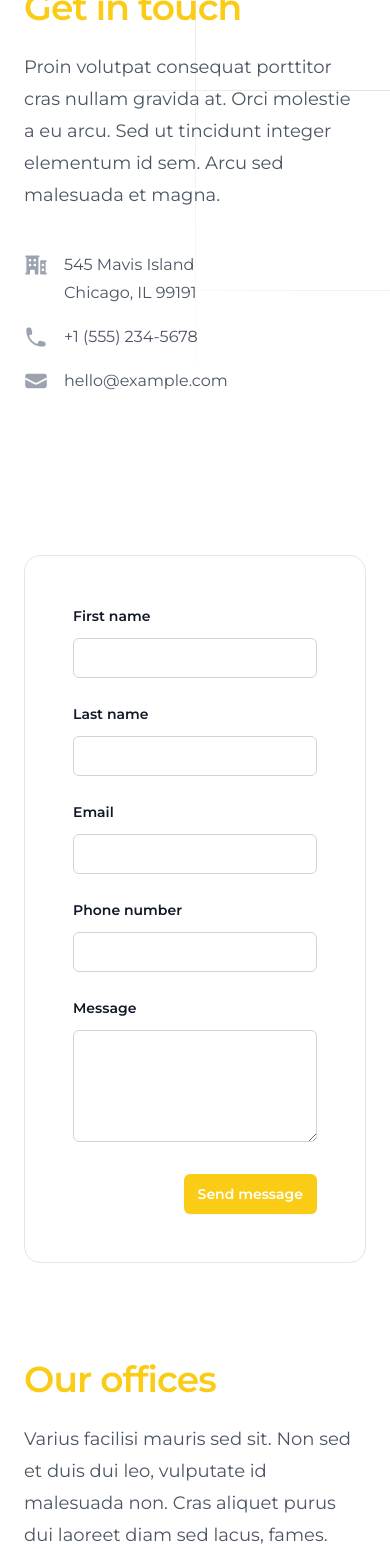
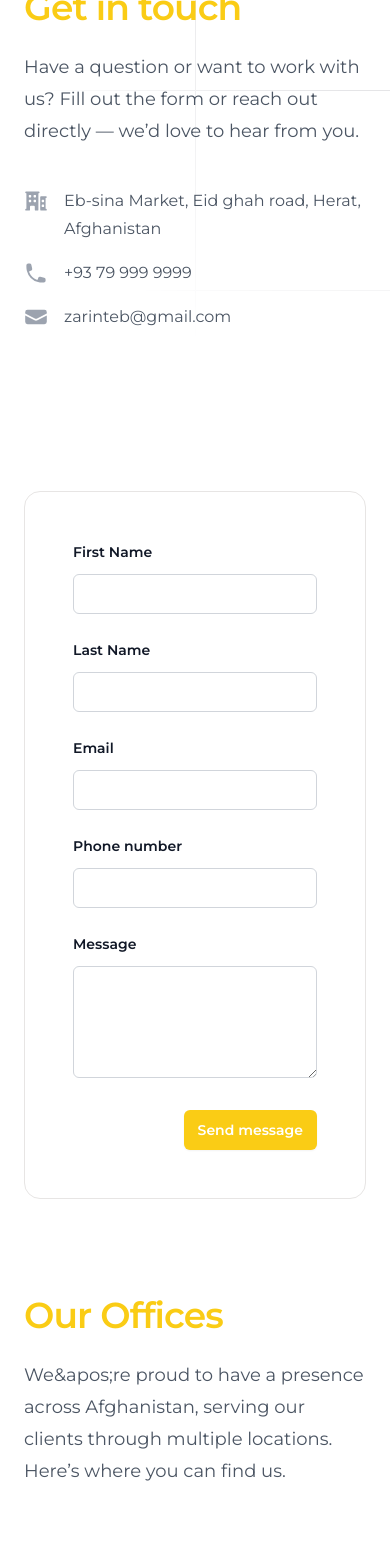
Before and after one commit to emadrasooli/nextjs-zarinteb, a Next.js app: page /en/contact in a window 390 px wide. Shown: the part 432-1981 px from the top of the page. Built offline with nearby package versions, Linux system fonts and the light colour scheme.

Commit message:
refactor(common): refactor design contact page

```diff
--- a/messages/en.json
+++ b/messages/en.json
@@ -1,6 +1,6 @@
 {
     "metadata": {
-        "title":"Zarin Teb | Inspiring a healthy life",
+        "title": "Zarin Teb | Inspiring a healthy life",
         "description": "We manufacture and trade high-quality medical equipment in Afghanistan, ensuring healthcare excellence."
     },
     "Navbar": {
@@ -89,7 +89,6 @@
             "terms": "Terms",
             "privacy": "Privacy policy"
         }
-
     },
     "servicesSection": {
         "heading": "Services we offer to support your progress.",
@@ -161,5 +160,47 @@
     "OurPeople-AboutPage": {
         "title": "Our Team in Action",
         "description": "Witness the passion and precision of our team driving innovation in manufacturing and orthopedic solutions."
+    },
+    "ContactPage": {
+        "heading": "Contact Us",
+        "title": "Get in touch",
+        "description": "Have a question or want to work with us? Fill out the form or reach out directly — we’d love to hear from you.",
+        "address": "Eb-sina Market, Eid ghah road, Herat, Afghanistan",
+        "phone": "+93 79 999 9999",
+        "email": "zarinteb@gmail.com",
+        "form": {
+            "firstName": "First Name",
+            "lastName": "Last Name",
+            "email": "Email",
+            "phone": "Phone number",
+            "message": "Message",
+            "submit": "Send message"
+        },
+        "ourOffices": {
+            "title": "Our Offices",
+            "description": "We&apos;re proud to have a presence across Afghanistan, serving our clients through multiple locations. Here’s where you can find us.",
+            "locations": {
+                "factory": {
+                    "name": "Factory",
+                    "address": "Industrial Park, Herat, Afghanistan",
+                    "phone": "+93 79 999 9999"
+                },
+                "herat": {
+                    "name": "Herat",
+                    "address": "Eb-sina Market, Eid ghah road, Herat, Afghanistan",
+                    "phone": "+93 79 999 9999"
+                },
+                "kabul": {
+                    "name": "Kabul",
+                    "address": "2nd Street, Taimani Project, Kabul, Afghanistan",
+                    "phone": "+93 79 999 9999"
+                },
+                "mazar": {
+                    "name": "Mazar",
+                    "address": "Opposite Balkh University, Masoud Square, Mazar-e-Sharif",
+                    "phone": "+93 79 999 9999"
+                }
+            }
+        }
     }
 }
--- a/messages/fa.json
+++ b/messages/fa.json
@@ -1,6 +1,6 @@
 {
     "metadata": {
-        "title":"زرین طب | الهام بخش یک زندگی سالم",
+        "title": "زرین طب | الهام بخش یک زندگی سالم",
         "description": "ما تجهیزات طبی با کیفیت بالا را در افغانستان تولید و تجارت می‌کنیم و سلامت را تضمین می‌کنیم."
     },
     "Navbar": {
@@ -89,7 +89,6 @@
             "terms": "شرایط و قوانین",
             "privacy": "حریم خصوصی"
         }
-
     },
     "servicesSection": {
         "heading": "خدماتی که برای پیشرفت شما ارائه می دهیم",
@@ -161,5 +160,47 @@
     "OurPeople-AboutPage": {
         "title": "تیم ما در عمل",
         "description": "شاهد اشتیاق و دقت تیم متخصصین ما در تولید راهکارهای نوآورانه صنعتی و ارتوپدی باشید"
+    },
+    "ContactPage": {
+        "heading": "ارتباط با ما",
+        "title": "با ما در تماس باشید",
+        "description": "سوالی دارید یا می‌خواهید با ما همکاری کنید؟ فرم را پر کنید یا مستقیماً با ما تماس بگیرید — خوشحال می‌شویم از شما بشنویم.",
+        "address": "مارکت ابن‌سینا، جاده عیدگاه، هرات، افغانستان",
+        "phone": "+۹۳ ۷۹ ۹۹۹ ۹۹۹۹",
+        "email": "zarinteb@gmail.com",
+        "form": {
+            "firstName": "نام",
+            "lastName": "نام خانوادگی",
+            "email": "ایمیل",
+            "phone": "شماره تماس",
+            "message": "پیام",
+            "submit": "ارسال پیام"
+        },
+        "ourOffices": {
+            "title": "دفاتر ما",
+            "description": "ما افتخار می‌کنیم که در سراسر افغانستان حضور داریم و از طریق مکان‌های مختلف به مشتریان خود خدمات ارائه می‌دهیم. در اینجا می‌توانید ما را پیدا کنید.",
+            "locations": {
+                "factory": {
+                    "name": "فابریکه",
+                    "address": "پارک صنعتی، هرات، افغانستان",
+                    "phone": "+۹۳ ۷۹ ۹۹۹ ۹۹۹۹"
+                },
+                "herat": {
+                    "name": "هرات",
+                    "address": "بازار ابن‌سینا، سرک عیدگاه، هرات، افغانستان",
+                    "phone": "+۹۳ ۷۹ ۹۹۹ ۹۹۹۹"
+                },
+                "kabul": {
+                    "name": "کابل",
+                    "address": "سرک دوم، پروژه تایمنی، کابل، افغانستان",
+                    "phone": "+۹۳ ۷۹ ۹۹۹ ۹۹۹۹"
+                },
+                "mazar": {
+                    "name": "مزار",
+                    "address": "روبروی دانشگاه بلخ، چوک مسعود، مزار شریف",
+                    "phone": "+۹۳ ۷۹ ۹۹۹ ۹۹۹۹"
                 }
             }
+        }
+    }
+}
--- a/messages/ps.json
+++ b/messages/ps.json
@@ -1,6 +1,6 @@
 {
     "metadata": {
-        "title":"زرین طب | د روغ ژوند الهام بخښونکی",
+        "title": "زرین طب | د روغ ژوند الهام بخښونکی",
         "description": "موږ په افغانستان کې د لوړ کیفیت طبي تجهیزات تولید او سوداګري کوو، چې د روغتیا پاملرنې غوره والی ډاډمن کوو."
     },
     "Navbar": {
@@ -89,7 +89,6 @@
             "terms": "شرایط او قوانین",
             "privacy": "شخصي محرمیت"
         }
-
     },
     "servicesSection": {
         "heading": "هغه خدمتونه چې موږ ستاسو د پرمختګ لپاره وړاندې کوو.",
@@ -161,6 +160,47 @@
     "OurPeople-AboutPage": {
         "title": "زموږ ټیم په عمل کی",
         "description": "زموږ د متخصصینو لیاقت او دقیق کار وګورئ چې په صنعتي او ارتوپیدیک جوړولو کی نوښت رامینځته کوي"
+    },
+    "ContactPage": {
+        "heading": "له موږ سره اړیکه",
+        "title": "اړیکه ونیسئ",
+        "description": "کومه پوښتنه لرئ یا غواړئ له موږ سره کار وکړئ؟ فورمه ډکه کړئ یا مستقیم تماس ونیسئ — موږ ستاسو د پیغام اورېدو ته خوښ یو.",
+        "address": "ابن‌سینا مارکېټ، د عیدګاه سړک، هرات، افغانستان",
+        "phone": "+۹۳ ۷۹ ۹۹۹ ۹۹۹۹",
+        "email": "zarinteb@gmail.com",
+        "form": {
+            "firstName": "نوم",
+            "lastName": "تخلص",
+            "email": "بریښنالیک",
+            "phone": "د تلیفون شمېره",
+            "message": "پیغام",
+            "submit": "پیغام واستوئ"
+        },
+        "ourOffices": {
+            "title": "زموږ دفترونه",
+            "description": "موږ ویاړو چې په ټول افغانستان کې شتون لرو، او د مختلفو ځایونو له لارې خپلو مشتریانو ته خدمت ورکوو. دلته موږ پیدا کولی شئ.",
+            "locations": {
+                "factory": {
+                    "name": "فابریکه",
+                    "address": "صنعتي پارک، هرات، افغانستان",
+                    "phone": "+۹۳ ۷۹ ۹۹۹ ۹۹۹۹"
+                },
+                "herat": {
+                    "name": "هرات",
+                    "address": "ابن‌سینا مارکېټ، د عیدګاه سړک، هرات، افغانستان",
+                    "phone": "+۹۳ ۷۹ ۹۹۹ ۹۹۹۹"
+                },
+                "kabul": {
+                    "name": "کابل",
+                    "address": "دوهم سرک، د تایمني پروژه، کابل، افغانستان",
+                    "phone": "+۹۳ ۷۹ ۹۹۹ ۹۹۹۹"
+                },
+                "mazar": {
+                    "name": "مزار",
+                    "address": "د بلخ پوهنتون مخې ته، د مسعود څلور لارې، مزار شریف",
+                    "phone": "+۹۳ ۷۹ ۹۹۹ ۹۹۹۹"
                 }
-
             }
+        }
+    }
+}
--- a/src/app/[locale]/contact/_components/ContactSection.tsx
+++ b/src/app/[locale]/contact/_components/ContactSection.tsx
@@ -1,7 +1,13 @@
 import Pattern from "@/components/Pattern";
-import { BuildingOffice2Icon, EnvelopeIcon, PhoneIcon } from "@heroicons/react/20/solid";
+import {
+  BuildingOffice2Icon,
+  EnvelopeIcon,
+  PhoneIcon,
+} from "@heroicons/react/20/solid";
+import { useTranslations } from "next-intl";
 
 export default function ContactSection() {
+  const t = useTranslations("ContactPage");
   return (
     <div className="relative isolate bg-white">
       <div className="mx-auto grid max-w-7xl grid-cols-1 lg:grid-cols-2">
@@ -11,55 +17,67 @@ export default function ContactSection() {
               <Pattern />
             </div>
             <h2 className="text-pretty text-4xl font-semibold tracking-tight text-primary sm:text-5xl">
-                Get in touch
+              {t("title")}
             </h2>
-              <p className="mt-6 text-lg/8 text-gray-600">
-                Proin volutpat consequat porttitor cras nullam gravida at. Orci molestie a eu arcu. Sed ut tincidunt
-                integer elementum id sem. Arcu sed malesuada et magna.
-              </p>
+            <p className="mt-6 text-lg/8 text-gray-600">{t("description")}</p>
             <dl className="mt-10 space-y-4 text-base/7 text-gray-600">
               <div className="flex gap-x-4">
                 <dt className="flex-none">
-                    <span className="sr-only">Address</span>
-                    <BuildingOffice2Icon aria-hidden="true" className="h-7 w-6 text-gray-400" />
+                  <BuildingOffice2Icon
+                    aria-hidden="true"
+                    className="h-7 w-6 text-gray-400"
+                  />
                 </dt>
-                  <dd>
-                    545 Mavis Island
-                    <br />
-                    Chicago, IL 99191
-                  </dd>
+                <dd>{t("address")}</dd>
               </div>
               <div className="flex gap-x-4">
                 <dt className="flex-none">
-                    <span className="sr-only">Telephone</span>
-                    <PhoneIcon aria-hidden="true" className="h-7 w-6 text-gray-400" />
+                  <PhoneIcon
+                    aria-hidden="true"
+                    className="h-7 w-6 text-gray-400"
+                  />
                 </dt>
                 <dd>
-                    <a href="tel:+1 (555) 234-5678" className="hover:text-gray-900">
-                      +1 (555) 234-5678
+                  <a
+                    href="tel:+1 (555) 234-5678"
+                    className="hover:text-gray-900"
+                  >
+                    {t("phone")}
                   </a>
                 </dd>
               </div>
               <div className="flex gap-x-4">
                 <dt className="flex-none">
-                    <span className="sr-only">Email</span>
-                    <EnvelopeIcon aria-hidden="true" className="h-7 w-6 text-gray-400" />
+                  <EnvelopeIcon
+                    aria-hidden="true"
+                    className="h-7 w-6 text-gray-400"
+                  />
                 </dt>
                 <dd>
-                    <a href="mailto:hello@example.com" className="hover:text-gray-900">
-                      hello@example.com
+                  <a
+                    href="mailto:hello@example.com"
+                    className="hover:text-gray-900"
+                  >
+                    {t("email")}
                   </a>
                 </dd>
               </div>
             </dl>
           </div>
         </div>
-          <form action="#" method="POST" className="px-6 pb-24 pt-20 sm:pb-32 lg:px-8 lg:py-32">
+        <form
+          action="#"
+          method="POST"
+          className="px-6 pb-24 pt-20 sm:pb-32 lg:px-8 lg:py-32"
+        >
           <div className="mx-auto max-w-xl lg:mr-0 lg:max-w-lg bg-white p-12 rounded-2xl border">
             <div className="grid grid-cols-1 gap-x-8 gap-y-6 sm:grid-cols-2">
               <div>
-                  <label htmlFor="first-name" className="block text-sm/6 font-semibold text-gray-900">
-                    First name
+                <label
+                  htmlFor="first-name"
+                  className="block text-sm/6 font-semibold text-gray-900"
+                >
+                  {t("form.firstName")}
                 </label>
                 <div className="mt-2.5">
                   <input
@@ -72,8 +90,11 @@ export default function ContactSection() {
                 </div>
               </div>
               <div>
-                  <label htmlFor="last-name" className="block text-sm/6 font-semibold text-gray-900">
-                    Last name
+                <label
+                  htmlFor="last-name"
+                  className="block text-sm/6 font-semibold text-gray-900"
+                >
+                  {t("form.lastName")}
                 </label>
                 <div className="mt-2.5">
                   <input
@@ -86,8 +107,11 @@ export default function ContactSection() {
                 </div>
               </div>
               <div className="sm:col-span-2">
-                  <label htmlFor="email" className="block text-sm/6 font-semibold text-gray-900">
-                    Email
+                <label
+                  htmlFor="email"
+                  className="block text-sm/6 font-semibold text-gray-900"
+                >
+                  {t("form.email")}
                 </label>
                 <div className="mt-2.5">
                   <input
@@ -100,8 +124,11 @@ export default function ContactSection() {
                 </div>
               </div>
               <div className="sm:col-span-2">
-                  <label htmlFor="phone-number" className="block text-sm/6 font-semibold text-gray-900">
-                    Phone number
+                <label
+                  htmlFor="phone-number"
+                  className="block text-sm/6 font-semibold text-gray-900"
+                >
+                  {t("form.phone")}
                 </label>
                 <div className="mt-2.5">
                   <input
@@ -114,8 +141,11 @@ export default function ContactSection() {
                 </div>
               </div>
               <div className="sm:col-span-2">
-                  <label htmlFor="message" className="block text-sm/6 font-semibold text-gray-900">
-                    Message
+                <label
+                  htmlFor="message"
+                  className="block text-sm/6 font-semibold text-gray-900"
+                >
+                  {t("form.message")}
                 </label>
                 <div className="mt-2.5">
                   <textarea
@@ -123,7 +153,7 @@ export default function ContactSection() {
                     name="message"
                     rows={4}
                     className="block w-full rounded-md bg-white px-3.5 py-2 text-base text-gray-900 outline outline-1 -outline-offset-1 outline-gray-300 placeholder:text-gray-400 focus:outline focus:outline-2 focus:-outline-offset-2 focus:outline-primary"
-                      defaultValue={''}
+                    defaultValue={""}
                   />
                 </div>
               </div>
@@ -133,12 +163,12 @@ export default function ContactSection() {
                 type="submit"
                 className="rounded-md bg-primary px-3.5 py-2.5 text-center text-sm font-semibold text-white shadow-sm hover:bg-primary/90 focus-visible:outline focus-visible:outline-2 focus-visible:outline-offset-2 focus-visible:outline-primary"
               >
-                  Send message
+                {t("form.submit")}
               </button>
             </div>
           </div>
         </form>
       </div>
     </div>
-    )
+  );
 }
--- a/src/app/[locale]/contact/_components/OfficesLocations.tsx
+++ b/src/app/[locale]/contact/_components/OfficesLocations.tsx
@@ -1,45 +1,63 @@
+"use client";
+
+import { useTranslations } from "next-intl";
+import { useMemo } from "react";
+
 export default function OfficesLocations() {
+  const t = useTranslations("ContactPage.ourOffices");
+  const offices = useMemo(() => {
+    return [
+      {
+        id: 1,
+        name: t("locations.factory.name"),
+        address: t("locations.factory.address"),
+        phone: t("locations.factory.phone"),
+      },
+      {
+        id: 2,
+        name: t("locations.herat.name"),
+        address: t("locations.herat.address"),
+        phone: t("locations.herat.phone"),
+      },
+      {
+        id: 3,
+        name: t("locations.kabul.name"),
+        address: t("locations.kabul.address"),
+        phone: t("locations.kabul.phone"),
+      },
+      {
+        id: 4,
+        name: t("locations.mazar.name"),
+        address: t("locations.mazar.address"),
+        phone: t("locations.mazar.phone"),
+      },
+    ];
+  }, [t]);
   return (
     <div className="bg-white pb-24 sm:pb-32">
       <div className="mx-auto max-w-7xl px-6 lg:px-8">
         <div className="mx-auto max-w-2xl lg:mx-0">
-            <h2 className="text-pretty text-4xl font-semibold tracking-tight text-primary sm:text-5xl">Our offices</h2>
-            <p className="mt-6 text-lg/8 text-gray-600">
-              Varius facilisi mauris sed sit. Non sed et duis dui leo, vulputate id malesuada non. Cras aliquet purus dui
-              laoreet diam sed lacus, fames.
-            </p>
+          <h2 className="text-pretty text-4xl font-semibold tracking-tight text-primary sm:text-5xl">
+            {t("title")}
+          </h2>
+          <p className="mt-6 text-lg/8 text-gray-600">{t("description")}</p>
         </div>
         <div className="mx-auto mt-16 grid max-w-2xl grid-cols-1 gap-8 text-base/7 sm:grid-cols-2 sm:gap-y-16 lg:mx-0 lg:max-w-none lg:grid-cols-4">
-            <div>
-              <h3 className="border-l border-indigo-600 pl-6 font-semibold text-gray-900">Los Angeles</h3>
-              <address className="border-l border-gray-200 pl-6 pt-2 not-italic text-gray-600">
-                <p>4556 Brendan Ferry</p>
-                <p>Los Angeles, CA 90210</p>
+          {offices.map((office) => (
+            <div key={office.id}>
+              <h3 className="border-l border-primary pl-6 font-semibold text-gray-900">
+                {office.name}
+              </h3>
+              <address className="border-l border-gray-200 pl-6 pt-2 not-italic">
+                <p className="text-sm md:text-base text-zinc-600">
+                  {office.address}
+                </p>
+                <p className="py-2 text-zinc-400">{office.phone}</p>
               </address>
             </div>
-            <div>
-              <h3 className="border-l border-indigo-600 pl-6 font-semibold text-gray-900">New York</h3>
-              <address className="border-l border-gray-200 pl-6 pt-2 not-italic text-gray-600">
-                <p>886 Walter Street</p>
-                <p>New York, NY 12345</p>
-              </address>
-            </div>
-            <div>
-              <h3 className="border-l border-indigo-600 pl-6 font-semibold text-gray-900">Toronto</h3>
-              <address className="border-l border-gray-200 pl-6 pt-2 not-italic text-gray-600">
-                <p>7363 Cynthia Pass</p>
-                <p>Toronto, ON N3Y 4H8</p>
-              </address>
-            </div>
-            <div>
-              <h3 className="border-l border-indigo-600 pl-6 font-semibold text-gray-900">London</h3>
-              <address className="border-l border-gray-200 pl-6 pt-2 not-italic text-gray-600">
-                <p>114 Cobble Lane</p>
-                <p>London N1 2EF</p>
-              </address>
+          ))}
         </div>
       </div>
     </div>
-      </div>
-    )
+  );
 }
```
Also changed, not shown: src/app/[locale]/contact/_components/ContactHero.tsx (+9 -8 lines), src/app/[locale]/services/page.tsx (added, +7 -0 lines). Lines whose indentation alone changed are shown as unchanged.
